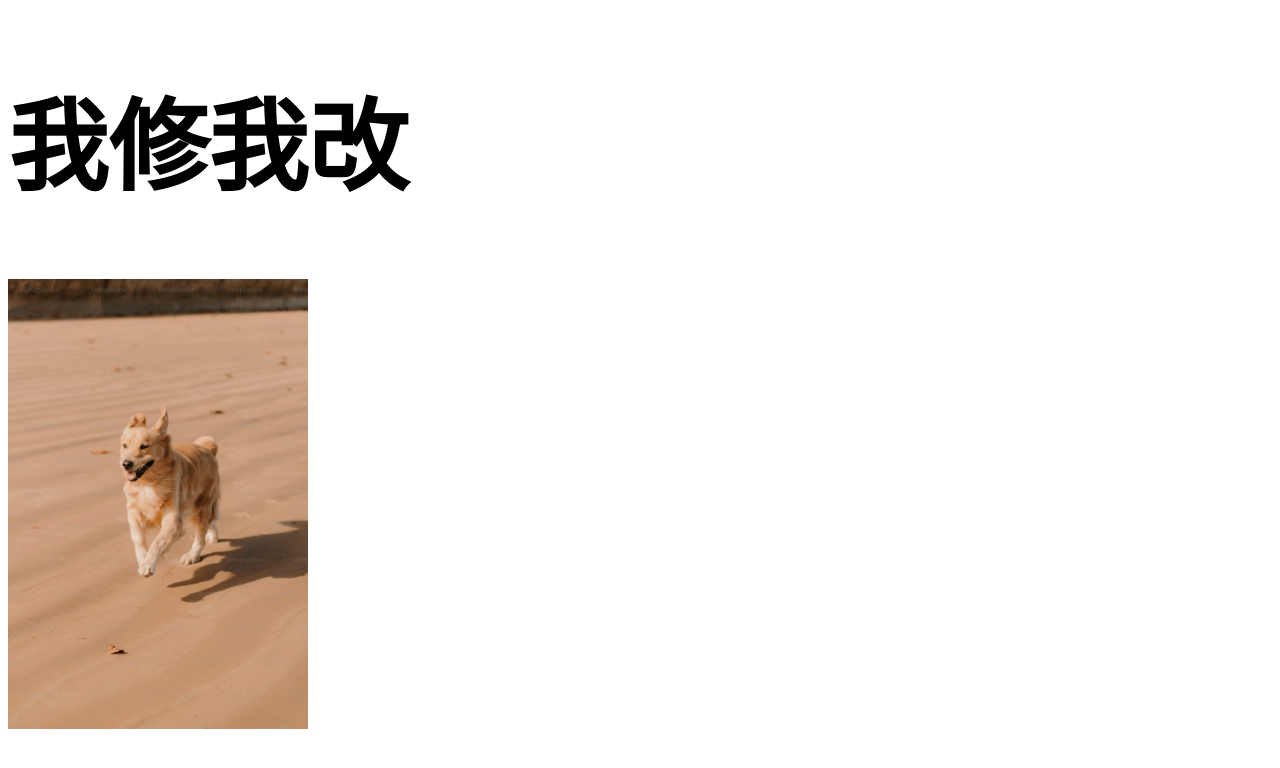
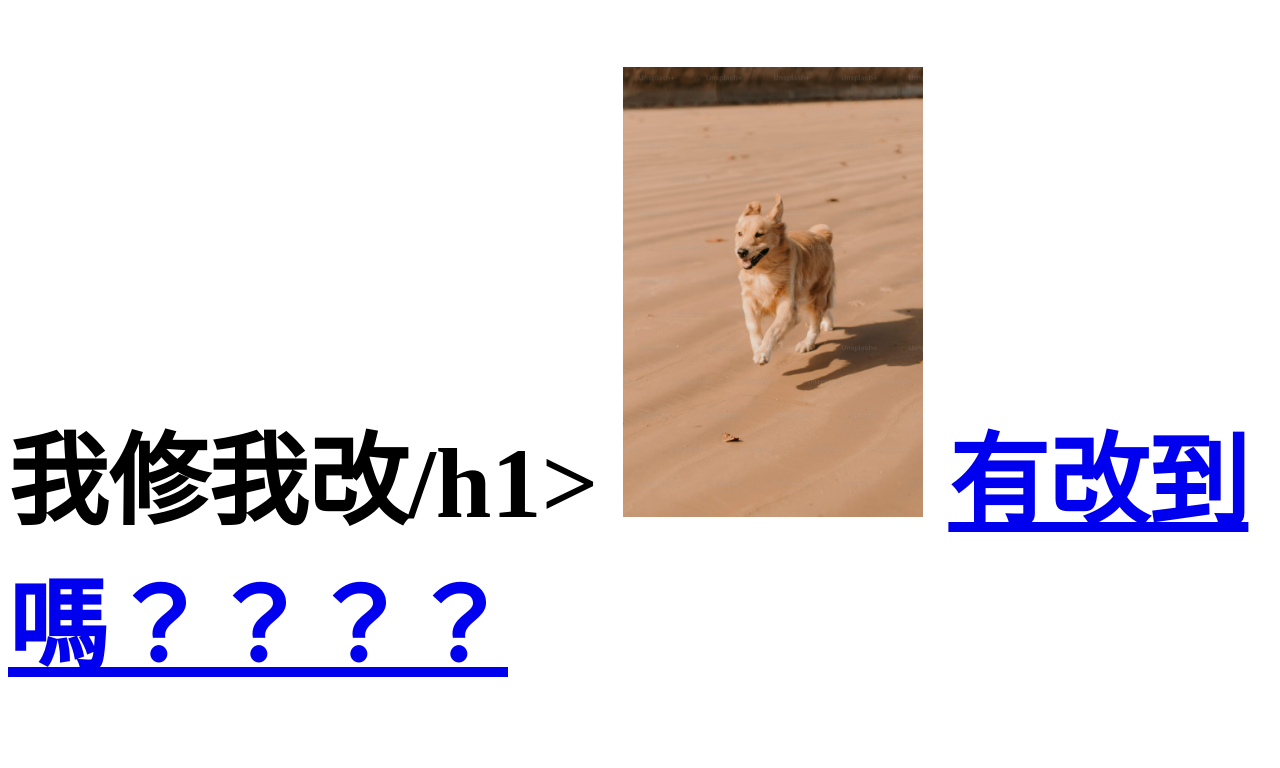
Before and after one commit to Mengru0503/homework, a website built with Vite: page pages/index.html in a window 1280 px wide. Built offline with nearby package versions, Linux system fonts and the light colour scheme.

Commit message:
更新連結

```diff
--- a/pages/index.html
+++ b/pages/index.html
@@ -9,9 +9,10 @@
   <body>
     <%- include('./layout/header'); -%>
 
-    <h1 class="index-title">我修我改</h1>
+    <h1 class="index-title">我修我改/h1>
     <img src="../assets/images/dog.jpg" style="width: 300px;" alt="cat">
-
+      <a href="#">有改到嗎？？？？
+      </a>
     <%- include('./layout/footer'); -%>
 
     <script type="module" src="../main.js"></script>
```
